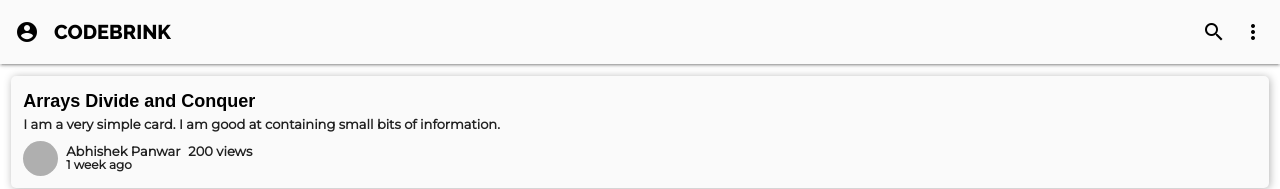
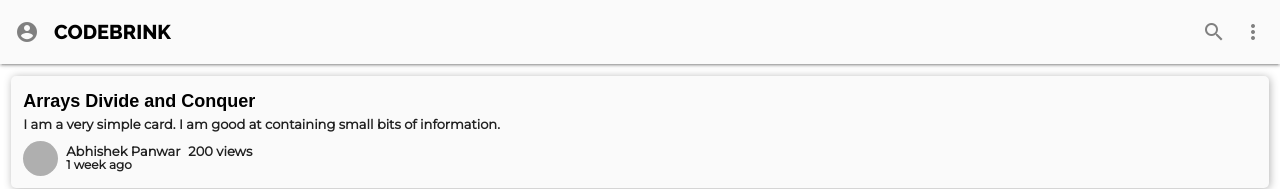
Before and after one commit to panwarabhishek345/-codebrink-web-app-react, a React (Create React App) app: page / in a window 1280 px wide. Shown: the top 189 px of the page. Built offline with nearby package versions, Linux system fonts and the light colour scheme.

Commit message:
Minor Changes to UI

```diff
--- a/package.json
+++ b/package.json
@@ -15,5 +15,9 @@
     "build": "react-scripts build",
     "test": "react-scripts test --env=jsdom",
     "eject": "react-scripts eject"
+  },
+  "devDependencies": {
+    "node-sass": "^4.9.2",
+    "sass-loader": "^7.1.0"
   }
 }
--- a/src/App.js
+++ b/src/App.js
@@ -8,11 +8,11 @@ import "./App.css";
 class App extends Component {
   styles = {
     iconRight: {
-      color: "black",
+      color: "grey",
       marginRight: 15
     },
     iconLeft: {
-      color: "black",
+      color: "grey",
       marginLeft: 15
     }
   };
```
Also changed, not shown: 1 other file (tests, documents, lock files or other folders).
